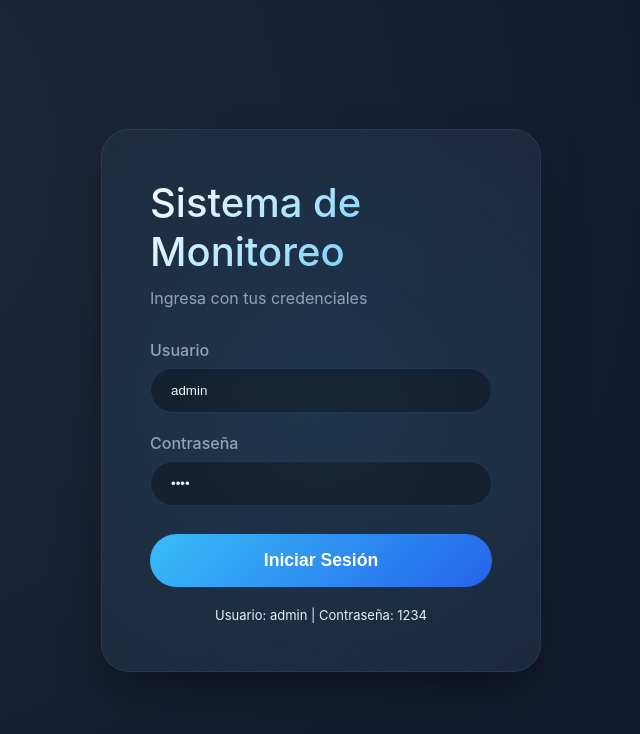
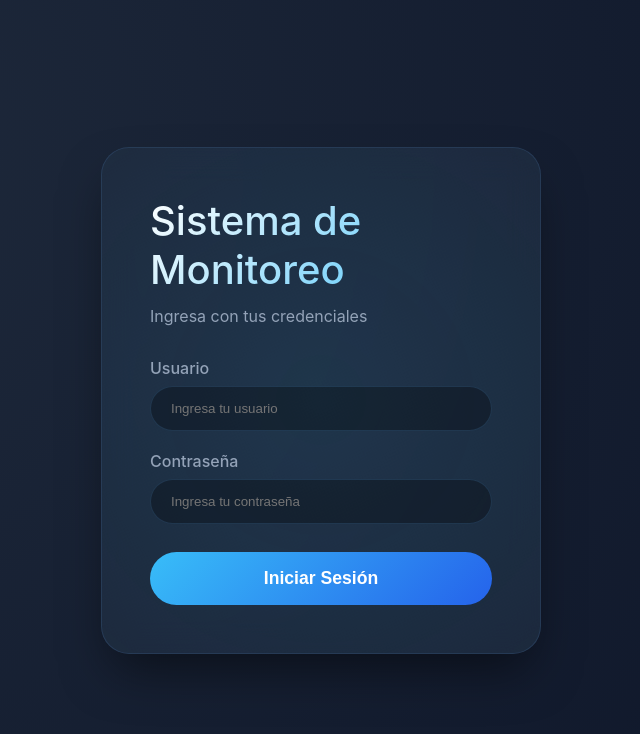
Before and after one commit to GustavoERojas/ClaseRedes, a Flask app: page /login in a window 1280 px wide. Shown: the top 734 px of the page, without its empty margins (319-959 px from the left). Run offline with Flask 3, Linux system fonts and the light colour scheme.

Commit message:
Update login.html

```diff
--- a/sensor_simulado/templates/login.html
+++ b/sensor_simulado/templates/login.html
@@ -16,10 +16,10 @@
 
             <form method="POST" class="auth-form">
                 <label for="username">Usuario</label>
-                <input type="text" id="username" name="username" value="admin" required>
+                <input type="text" id="username" name="username" placeholder="Ingresa tu usuario" required>
 
                 <label for="password">Contraseña</label>
-                <input type="password" id="password" name="password" value="1234" required>
+                <input type="password" id="password" name="password" placeholder="Ingresa tu contraseña" required>
 
                 <button type="submit" class="auth-btn">Iniciar Sesión</button>
             </form>
@@ -28,9 +28,7 @@
                 <p class="error">{{ error }}</p>
             {% endif %}
 
-            <div style="margin-top: 20px; text-align: center; color: var(--muted); font-size: 13px;">
-                Usuario: admin | Contraseña: 1234
-            </div>
+            <!-- Eliminado el texto que mostraba usuario/contraseña -->
         </div>
     </div>
 </body>
```
